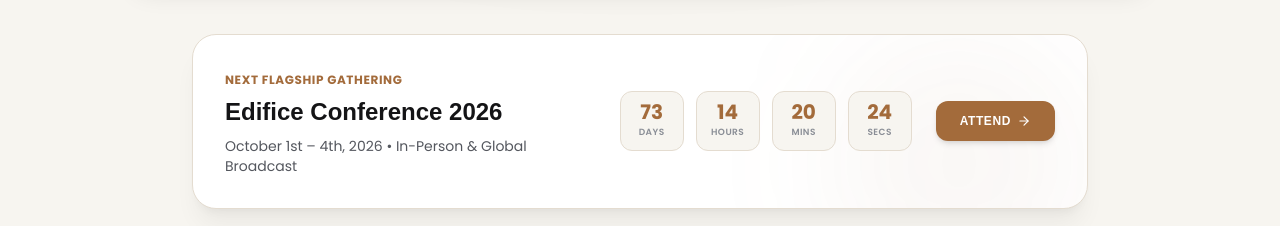
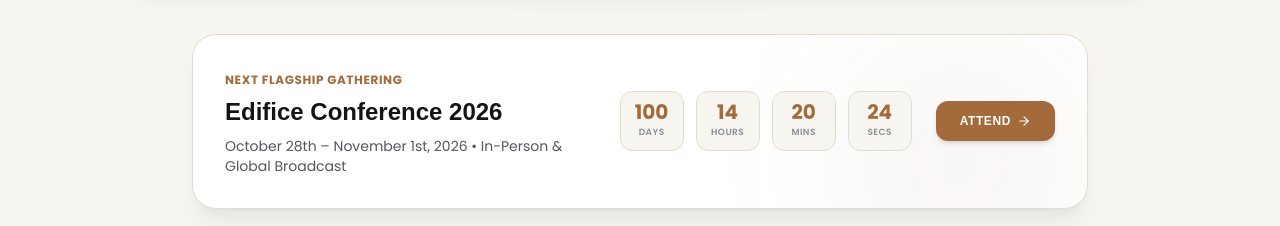
Before and after one commit to Bkins21/church, a React (Vite) app: page / in a window 1280 px wide. Shown: the part 920-1146 px from the top of the page. Built offline with nearby package versions, Linux system fonts and the light colour scheme; no server answers; the database is empty; a web font is replaced by a local one.

Commit message:
chore: update Edifice Conference 2026 dates
Update the event date to October 28th – November 1st, 2026 across the UI, countdown timers, and event data.

```diff
--- a/src/components/Hero.tsx
+++ b/src/components/Hero.tsx
@@ -34,11 +34,11 @@ export default function Hero({ onNavigate }: HeroProps) {
     return () => clearInterval(bgInterval);
   }, []);
 
-  // Calculate dynamic countdown to Edifice Conference (October 1st, 2026, 9:00 AM)
+  // Calculate dynamic countdown to Edifice Conference (October 28th, 2026, 9:00 AM)
   useEffect(() => {
     const calculateCountdown = () => {
       const now = new Date();
-      const targetDate = new Date('2026-10-01T09:00:00');
+      const targetDate = new Date('2026-10-28T09:00:00');
       const difference = targetDate.getTime() - now.getTime();
 
       if (difference <= 0) {
@@ -358,7 +358,7 @@ export default function Hero({ onNavigate }: HeroProps) {
                 Edifice Conference 2026
               </h3>
               <p className="text-xs sm:text-sm text-[#54575E]">
-                October 1st – 4th, 2026 • In-Person & Global Broadcast
+                October 28th – November 1st, 2026 • In-Person & Global Broadcast
               </p>
             </div>
 
--- a/src/components/Meetings.tsx
+++ b/src/components/Meetings.tsx
@@ -71,7 +71,7 @@ export default function Meetings({
 
   // Edifice Conference 2026 Countdown
   useEffect(() => {
-    const targetDate = new Date('2026-10-01T09:00:00').getTime();
+    const targetDate = new Date('2026-10-28T09:00:00').getTime();
 
     const updateCountdown = () => {
       const now = new Date().getTime();
--- a/src/data.ts
+++ b/src/data.ts
@@ -6,7 +6,7 @@ export const upcomingMeetings: ChurchEvent[] = [
   {
     id: 'edifice-conference-2026',
     title: 'Edifice Conference',
-    date: 'October 1st to 4th, 2026',
+    date: 'October 28th to November 1st, 2026',
     time: '09:00 AM - 08:00 PM Daily',
     location: 'Peter Akinola Foundation, Abeokuta',
     mode: 'physical',
```
